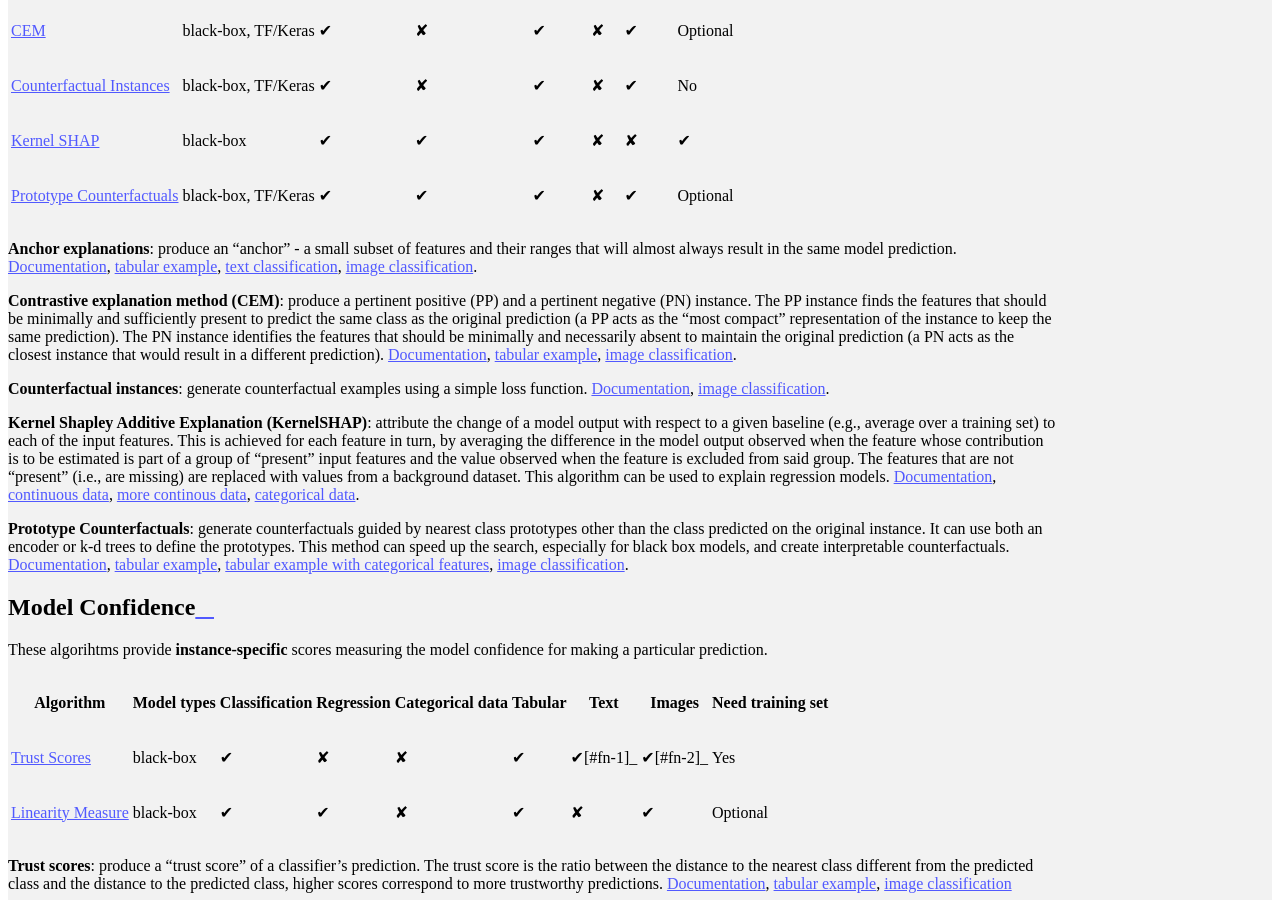
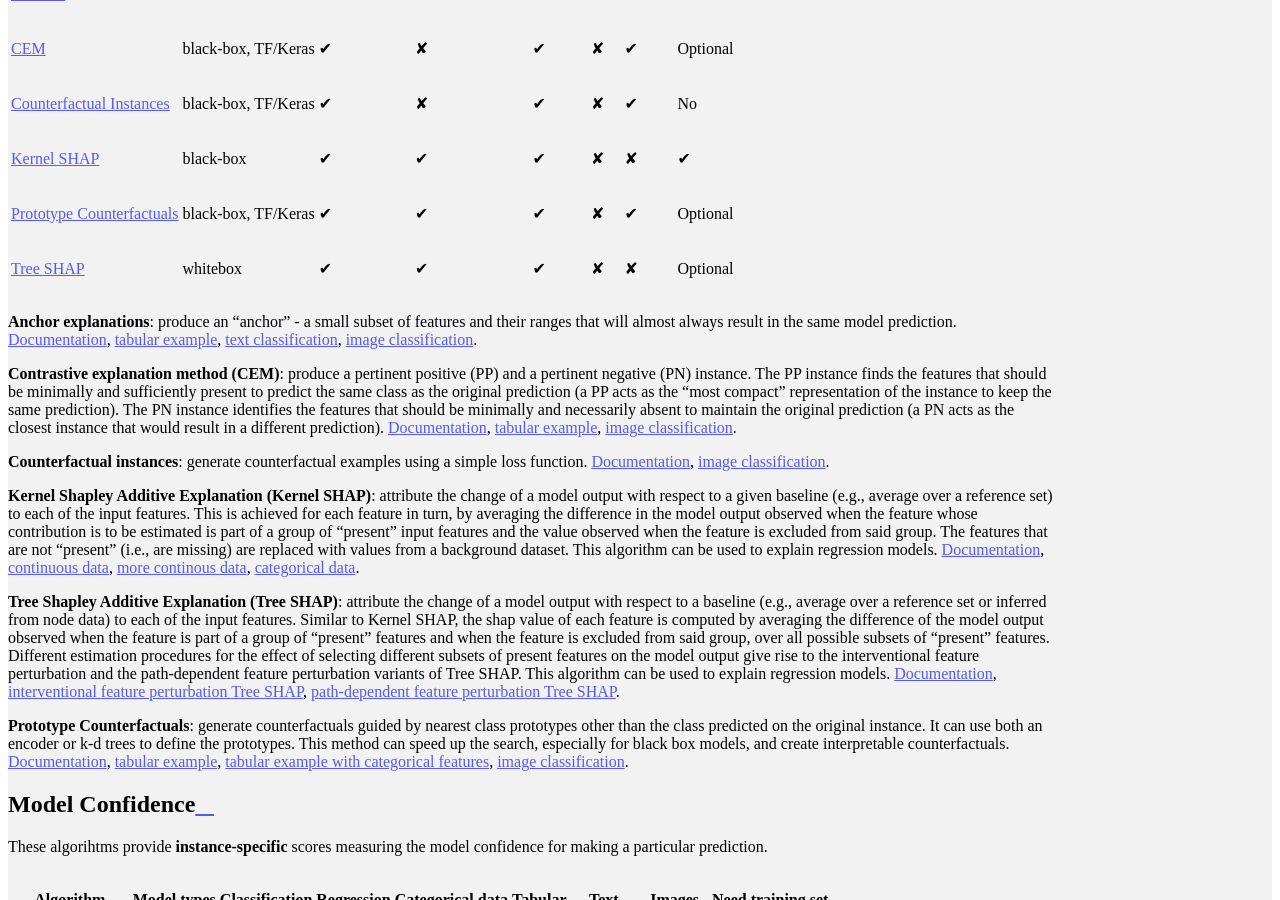
Before and after one commit to SeldonIO/alibi, a Sphinx documentation site: the page built from doc/source/overview/algorithms.md, in a window 1280 px wide and 900 px high, scrolled down 1689 px. Built offline with Sphinx 7.4.7 and the Read the Docs theme 2.0.0, drawn with Linux system fonts in a browser that asks for light colours; pages that are not in the unit, such as notebooks, are missing from menus.

Commit message:
doc: Added new integration to document trees and algorithm overview

```diff
--- a/doc/source/index.rst
+++ b/doc/source/index.rst
@@ -49,6 +50,8 @@
    examples/linearity_measure_fashion_mnist
    examples/trustscore_iris
    examples/trustscore_mnist
+   examples/interventional_tree_shap_adult_xgb
+   examples/path_dependent_tree_shap_adult_xgb
 
 .. toctree::
    :maxdepth: 1
--- a/doc/source/overview/algorithms.md
+++ b/doc/source/overview/algorithms.md
@@ -20,6 +20,7 @@ The following table summarizes the capabilities of the current algorithms:
 |[Counterfactual Instances](../methods/CF.ipynb)|black-box, TF/Keras|✔|✘|✔|✘|✔|No|
 |[Kernel SHAP](../methods/KernelSHAP.ipynb)|black-box|✔|✔|✔|✘|✘|✔|
 |[Prototype Counterfactuals](../methods/CFProto.ipynb)|black-box, TF/Keras|✔|✔|✔|✘|✔|Optional|
+|[Tree SHAP](../methods/TreeSHAP.ipynb)|whitebox|✔|✔|✔|✘|✘|Optional|
 
 **Anchor explanations**: produce an "anchor" - a small subset of features and their ranges that will
 almost always result in the same model prediction. [Documentation](../methods/Anchors.ipynb),
@@ -37,7 +38,9 @@ instance that would result in a different prediction). [Documentation](../method
 
 **Counterfactual instances**: generate counterfactual examples using a simple loss function. [Documentation](../methods/CF.ipynb), [image classification](../examples/cf_mnist.ipynb).
 
-**Kernel Shapley Additive Explanation (KernelSHAP)**: attribute the change of a model output with respect to a given baseline (e.g., average over a training set) to each of the input features. This is achieved for each feature in turn, by averaging the difference in the model output observed when the feature whose contribution is to be estimated is part of a group of "present" input features and the value observed when the feature is excluded from said group. The features that are not "present" (i.e., are missing) are replaced with values from a background dataset. This algorithm can be used to explain regression models. [Documentation](../methods/KernelSHAP.ipynb), [continuous data](../examples/kernel_shap_wine_intro.ipynb), [more continous data](../examples/kernel_shap_wine_lr.ipynb), [categorical data](../examples/kernel_shap_adult_lr.ipynb).
+**Kernel Shapley Additive Explanation (Kernel SHAP)**: attribute the change of a model output with respect to a given baseline (e.g., average over a reference set) to each of the input features. This is achieved for each feature in turn, by averaging the difference in the model output observed when the feature whose contribution is to be estimated is part of a group of "present" input features and the value observed when the feature is excluded from said group. The features that are not "present" (i.e., are missing) are replaced with values from a background dataset. This algorithm can be used to explain regression models. [Documentation](../methods/KernelSHAP.ipynb), [continuous data](../examples/kernel_shap_wine_intro.ipynb), [more continous data](../examples/kernel_shap_wine_lr.ipynb), [categorical data](../examples/kernel_shap_adult_lr.ipynb).
+
+**Tree Shapley Additive Explanation (Tree SHAP)**: attribute the change of a model output with respect to a baseline (e.g., average over a reference set or inferred from node data) to each of the input features. Similar to Kernel SHAP, the shap value of each feature is computed by averaging the difference of the model output observed when the feature is part of a group of "present" features and when the feature is excluded from said group, over all possible subsets of "present" features. Different estimation procedures for the effect of selecting different subsets of present features on the model output give rise to the interventional feature perturbation and the path-dependent feature perturbation variants of Tree SHAP. This algorithm can be used to explain regression models. [Documentation](../methods/TreeSHAP.ipynb), [interventional feature perturbation Tree SHAP](interventional_tree_shap_adult_xgb.ipynb), [path-dependent feature perturbation Tree SHAP](../examples/path_dependent_tree_shap_adult_xgb.ipynb).
 
 **Prototype Counterfactuals**: generate counterfactuals guided by nearest class prototypes other than the class predicted on the original instance. It can use both an encoder or k-d trees to define the prototypes. This method can speed up the search, especially for black box models, and create interpretable counterfactuals. [Documentation](../methods/CFProto.ipynb), [tabular example](../examples/cfproto_housing.nblink), [tabular example with categorical features](../examples/cfproto_cat_adult_ohe.ipynb), [image classification](../examples/cfproto_mnist.ipynb).
 
```
Also changed, not shown: other parts of doc/source/index.rst (+1 -0 lines).
